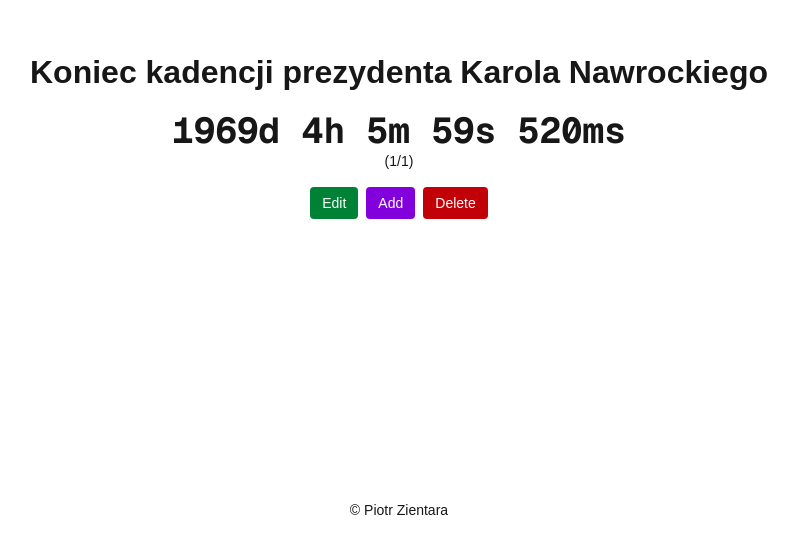
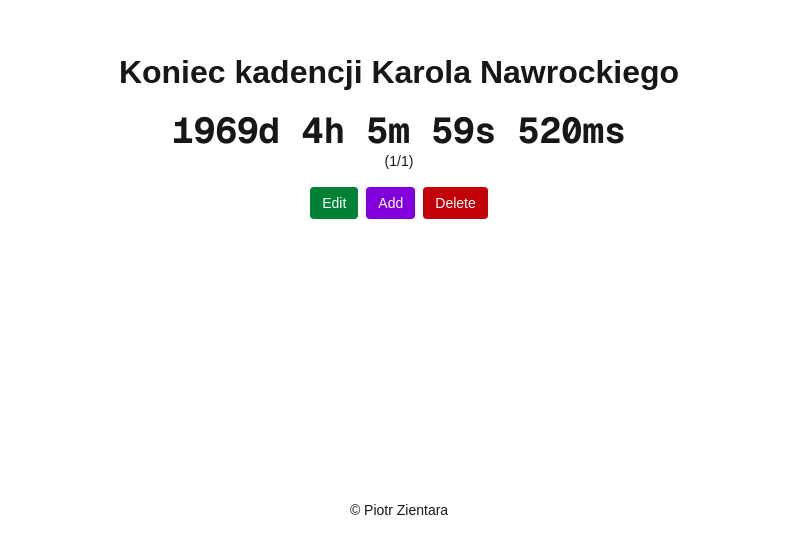
Before and after one commit to Tuhaj/ilednido, a Next.js app: page / in a window 1280 px wide. Shown: the part 264-800 px from the top of the page, without its empty margins (241-1039 px from the left). Built offline with nearby package versions, Linux system fonts and the light colour scheme.

Commit message:
fix: og image

```diff
--- a/src/app/layout.js
+++ b/src/app/layout.js
@@ -19,7 +19,7 @@
     title: "Ile dni do",
     description: "Ile dni do konca kadencji Karola Nawrockiego?",
     images: [{
-      url: "/og-image.svg",
+      url: "/og-image.jpeg",
       width: 1200,
       height: 630,
     }],
@@ -28,7 +28,7 @@
     card: "summary_large_image",
     title: "Ile dni do",
     description: "Ile dni do konca kadencji Karola Nawrockiego?",
-    images: ["/og-image.svg"],
+    images: ["/og-image.jpeg"],
   }
 };
 
--- a/src/app/page.js
+++ b/src/app/page.js
@@ -9,7 +9,7 @@
 export default function Home() {
   const [timeLeft, setTimeLeft] = useState('Loading...');
   const [timers, setTimers] = useState([
-    { name: "Koniec kadencji prezydenta Karola Nawrockiego", date: '2030-08-06T00:00:00' }
+    { name: "Koniec kadencji Karola Nawrockiego", date: '2030-08-06T00:00:00' }
   ]);
   const [currentTimerIndex, setCurrentTimerIndex] = useState(0);
   const [isLoaded, setIsLoaded] = useState(false);
```
Also changed, not shown: public/og-image.jpeg (added).
